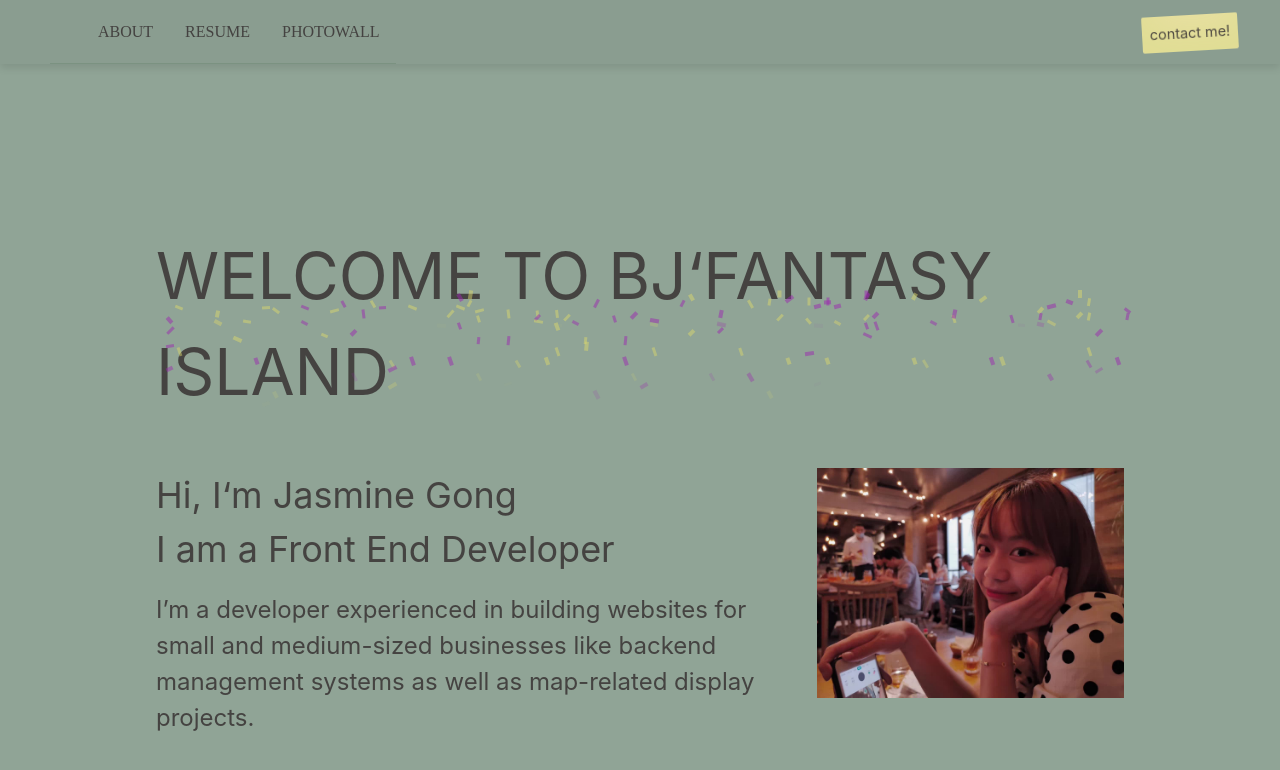
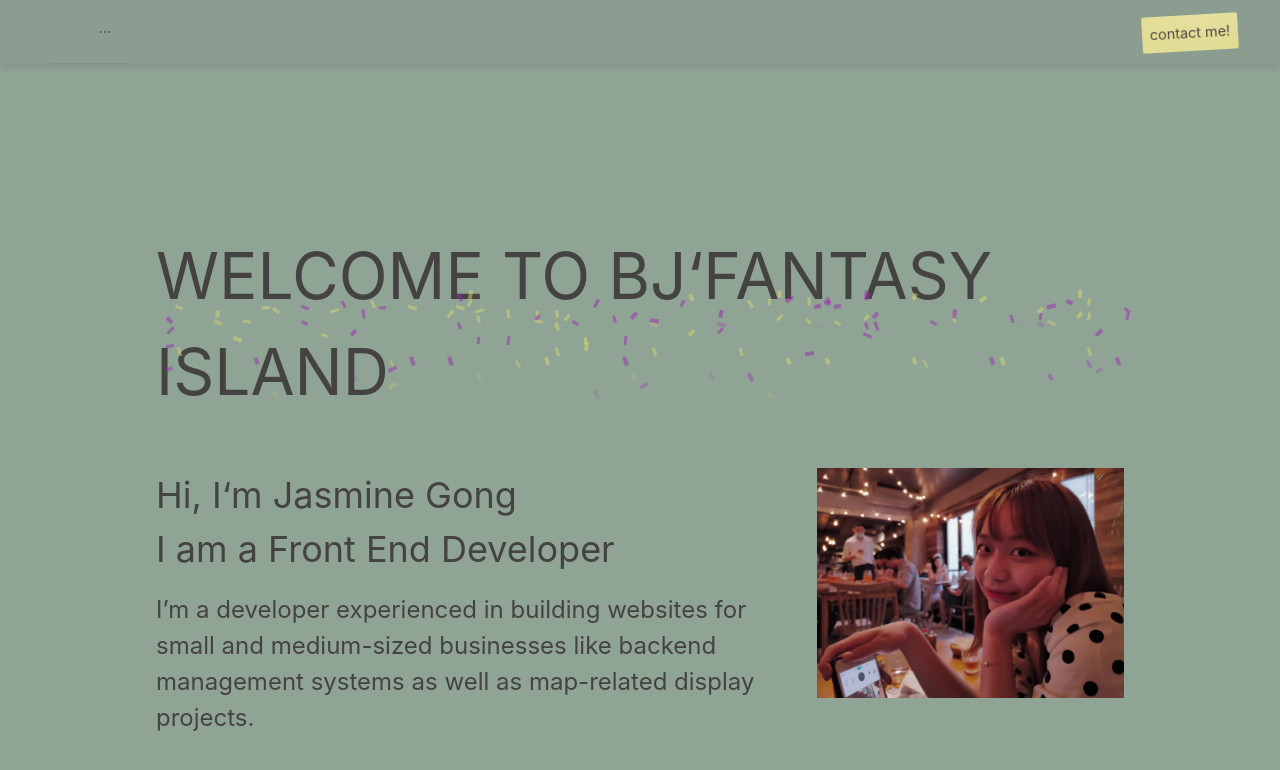
Before and after one commit to gwifloria/bj-fantasy-island, a React (Vite) app: page / in a window 1280 px wide. Shown: the top 770 px of the page. Built offline with nearby package versions, Linux system fonts and the light colour scheme.

Commit message:
chore: hide photowall

```diff
--- a/src/router/index.tsx
+++ b/src/router/index.tsx
@@ -1,11 +1,10 @@
-import { RouteObject } from "react-router-dom";
-import Main from "../pages/Main";
-import Resume from "@/pages/Resume"
-import PhotoWall from "../pages/PhotoWall";
+import Resume from '@/pages/Resume';
+import { RouteObject } from 'react-router-dom';
+import Main from '../pages/Main';
 
 type RouteItem = RouteObject & {
-  id: string
-}
+  id: string;
+};
 
 export const routesList: RouteItem[] = [
   {
@@ -23,11 +22,11 @@
     path: '/resume',
     element: <Resume />,
   },
-  {
-    id: 'PHOTOWALL',
-    path: '/photoWall',
-    element: <PhotoWall />,
-  },
+  // {
+  //   id: 'PHOTOWALL',
+  //   path: '/photoWall',
+  //   element: <PhotoWall />,
+  // },
   // {
   //   id: 'personalLog',
   //   path: '/personalLog',
@@ -37,4 +36,4 @@
   //   path: '/todo',
   //   element: <Todos />,
   // },
-]
+];
```
